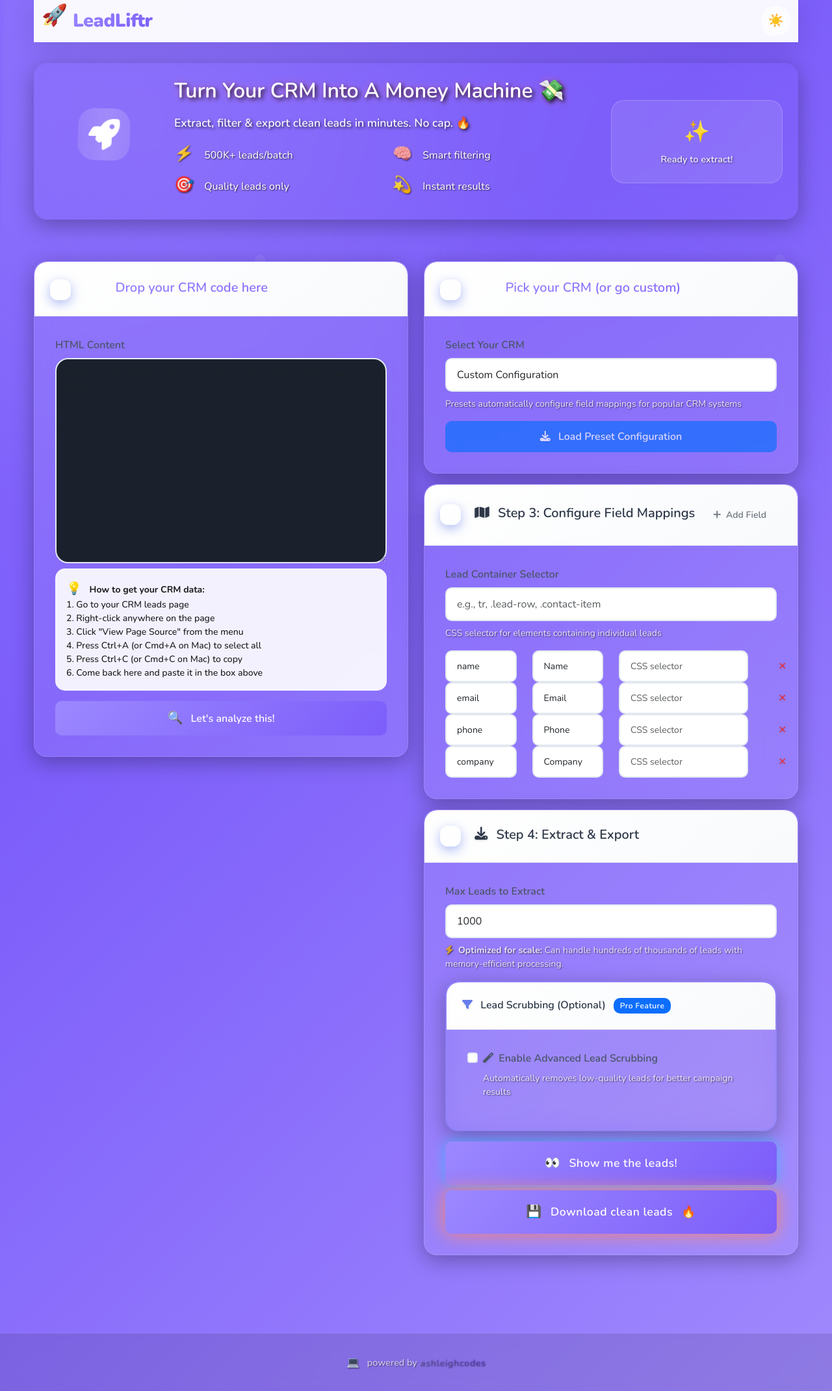
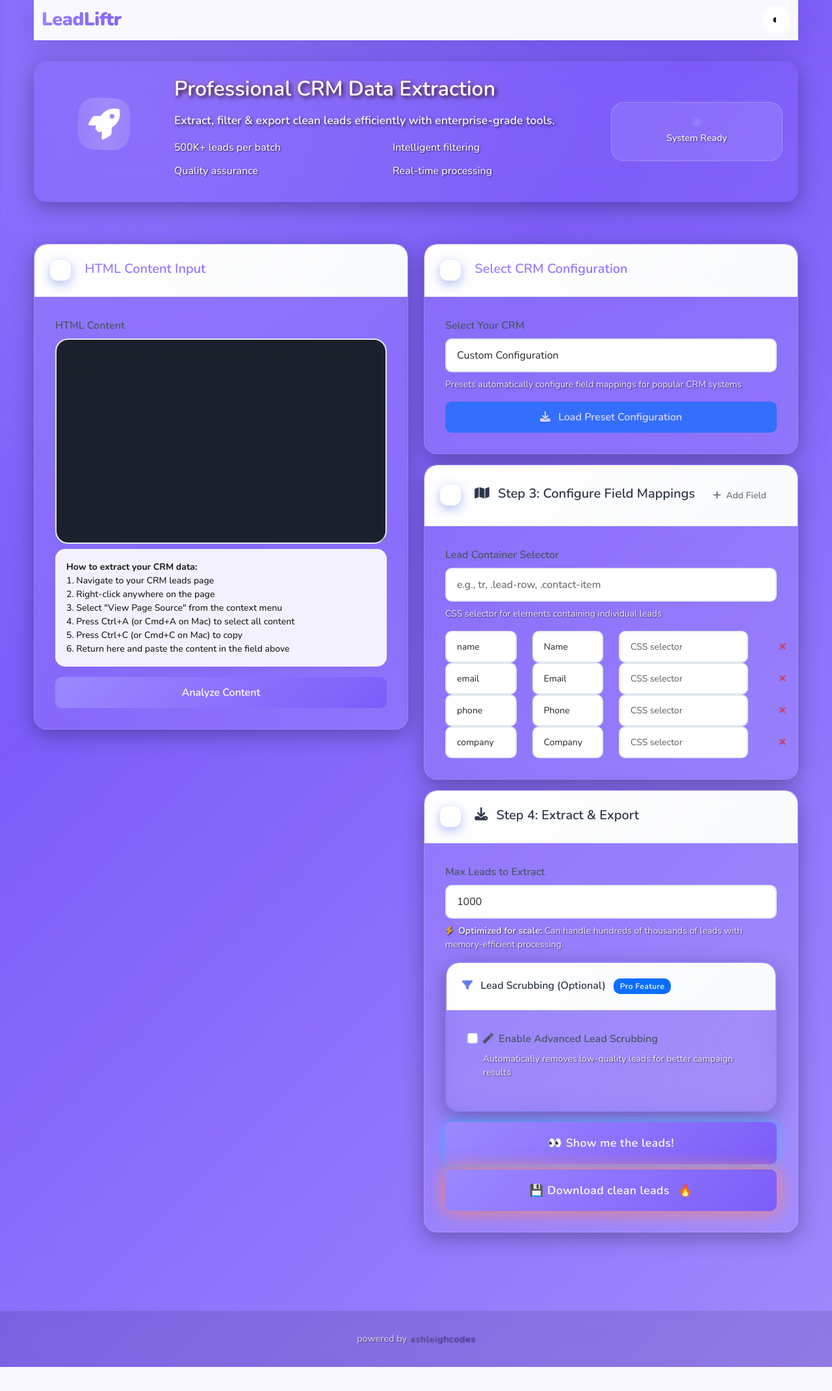
Before and after one commit to ashleighcodess/Leadliftr, a Flask app: template templates/simple_index.html in a window 1280 px wide. Shown: the whole page at 65% size. After the commit the page ends 2104 px from the top, so only its background shows below. Run offline with Flask 3, Linux system fonts and the light colour scheme; the template is opened without the code that fills it, so the values that code supplies are empty; some libraries are stand-ins or nearby versions.

Commit message:
Refine the user interface to enhance professionalism and appeal
Removes emojis and updates text in static/style.css and templates/simple_index.html to improve the application's overall aesthetic.

Replit-Commit-Author: Agent
Replit-Commit-Session-Id: 72e68ea3-9b9c-42d6-bf71-49370e48d499
Replit-Commit-Screenshot-Url: https://storage.googleapis.com/screenshot-production-us-central1/b1c5c53a-c104-4257-8141-a9a8c1face0a/72e68ea3-9b9c-42d6-bf71-49370e48d499/nE7edmf

```diff
--- a/static/style.css
+++ b/static/style.css
@@ -95,10 +95,7 @@ body::after {
     gap: 0.5rem;
 }
 
-.brand-emoji {
-    font-size: 2rem;
-    animation: bounce 2s infinite;
-}
+
 
 .brand-text {
     font-family: 'Nunito', sans-serif;
@@ -1118,20 +1115,14 @@ body::after {
     animation: bounce 2s infinite;
 }
 
-.btn-emoji {
-    font-size: 1.2rem;
-    margin-right: 0.5rem;
-}
+
 
 .fire-emoji {
     margin-left: 0.5rem;
     animation: flame 1s infinite;
 }
 
-.tip-emoji {
-    font-size: 1.2rem;
-    margin-right: 0.5rem;
-}
+
 
 .step-title {
     font-weight: 700;
@@ -1421,9 +1412,14 @@ body::after {
     border: 1px solid rgba(255, 255, 255, 0.2);
 }
 
-.emoji-decoration {
-    font-size: 2rem;
-    margin-bottom: 0.5rem;
+.status-indicator {
+    width: 12px;
+    height: 12px;
+    background: var(--primary-purple);
+    border-radius: 50%;
+    margin: 0 auto 0.5rem auto;
+    box-shadow: 0 0 10px rgba(156, 136, 255, 0.5);
+    animation: pulse 2s infinite;
 }
 
 .decoration-text {
@@ -1541,10 +1537,7 @@ body.light-mode .feature-point {
     text-shadow: 1px 1px 2px rgba(0, 0, 0, 0.5);
 }
 
-.footer-emoji {
-    margin-right: 0.5rem;
-    font-size: 1rem;
-}
+
 
 .footer-brand {
     background: var(--cyber-gradient);
--- a/templates/simple_index.html
+++ b/templates/simple_index.html
@@ -32,13 +32,12 @@
                 <nav class="navbar navbar-dark">
                     <div class="container-fluid">
                         <span class="navbar-brand mb-0 h1">
-                            <span class="brand-emoji">🚀</span>
                             <span class="brand-text">LeadLiftr</span>
                         </span>
                         <div class="navbar-nav">
                             <button class="theme-toggle-header" id="themeToggle">
-                                <span class="theme-icon sun-icon">☀️</span>
-                                <span class="theme-icon moon-icon">🌙</span>
+                                <span class="theme-icon sun-icon">◐</span>
+                                <span class="theme-icon moon-icon">◑</span>
                             </button>
                         </div>
                     </div>
@@ -58,39 +57,35 @@
                                 </div>
                             </div>
                             <div class="col-lg-7 col-md-6 col-sm-12 mb-3 mb-md-0">
-                                <h4 class="mb-3 fw-bold hero-title">Turn Your CRM Into A Money Machine 💸</h4>
-                                <p class="mb-3 hero-subtitle">Extract, filter & export clean leads in minutes. No cap. 🔥</p>
+                                <h4 class="mb-3 fw-bold hero-title">Professional CRM Data Extraction</h4>
+                                <p class="mb-3 hero-subtitle">Extract, filter & export clean leads efficiently with enterprise-grade tools.</p>
                                 <div class="row">
                                     <div class="col-6">
                                         <div class="feature-point">
-                                            <span class="feature-emoji">⚡</span>
-                                            <span>500K+ leads/batch</span>
+                                            <span>500K+ leads per batch</span>
                                         </div>
                                     </div>
                                     <div class="col-6">
                                         <div class="feature-point">
-                                            <span class="feature-emoji">🧠</span>
-                                            <span>Smart filtering</span>
+                                            <span>Intelligent filtering</span>
                                         </div>
                                     </div>
                                     <div class="col-6">
                                         <div class="feature-point">
-                                            <span class="feature-emoji">🎯</span>
-                                            <span>Quality leads only</span>
+                                            <span>Quality assurance</span>
                                         </div>
                                     </div>
                                     <div class="col-6">
                                         <div class="feature-point">
-                                            <span class="feature-emoji">💫</span>
-                                            <span>Instant results</span>
+                                            <span>Real-time processing</span>
                                         </div>
                                     </div>
                                 </div>
                             </div>
                             <div class="col-lg-3 col-md-3 col-sm-12 text-center">
                                 <div class="stats-placeholder">
-                                    <div class="emoji-decoration">✨</div>
-                                    <p class="decoration-text">Ready to extract!</p>
+                                    <div class="status-indicator"></div>
+                                    <p class="decoration-text">System Ready</p>
                                 </div>
                             </div>
                         </div>
@@ -106,8 +101,7 @@
                 <div class="card">
                     <div class="card-header">
                         <h5 class="mb-0 step-title">
-                            <span class="step-emoji">📋</span>
-                            Drop your CRM code here
+                            HTML Content Input
                         </h5>
                     </div>
                     <div class="card-body">
@@ -116,21 +110,19 @@
                             <textarea class="form-control" id="htmlContent" rows="12"
                                 placeholder="Paste the HTML source code from your CRM page here..."></textarea>
                             <div class="form-text trendy-tip">
-                                <span class="tip-emoji">💡</span>
-                                <strong>How to get your CRM data:</strong><br>
-                                1. Go to your CRM leads page<br>
+                                <strong>How to extract your CRM data:</strong><br>
+                                1. Navigate to your CRM leads page<br>
                                 2. Right-click anywhere on the page<br>
-                                3. Click "View Page Source" from the menu<br>
-                                4. Press Ctrl+A (or Cmd+A on Mac) to select all<br>
+                                3. Select "View Page Source" from the context menu<br>
+                                4. Press Ctrl+A (or Cmd+A on Mac) to select all content<br>
                                 5. Press Ctrl+C (or Cmd+C on Mac) to copy<br>
-                                6. Come back here and paste it in the box above
+                                6. Return here and paste the content in the field above
                             </div>
                         </div>
 
                         <div class="d-grid gap-2">
                             <button class="btn btn-trendy-analyze" id="analyzeBtn">
-                                <span class="btn-emoji">🔍</span>
-                                Let's analyze this!
+                                Analyze Content
                             </button>
                         </div>
                     </div>
@@ -143,8 +135,7 @@
                 <div class="card mb-3">
                     <div class="card-header">
                         <h5 class="mb-0 step-title">
-                            <span class="step-emoji">✨</span>
-                            Pick your CRM (or go custom)
+                            Select CRM Configuration
                         </h5>
                     </div>
                     <div class="card-body">
@@ -315,7 +306,6 @@
         <div class="container">
             <div class="text-center">
                 <p class="footer-text">
-                    <span class="footer-emoji">💻</span>
                     powered by <span class="footer-brand">ashleighcodes</span>
                 </p>
             </div>
```
